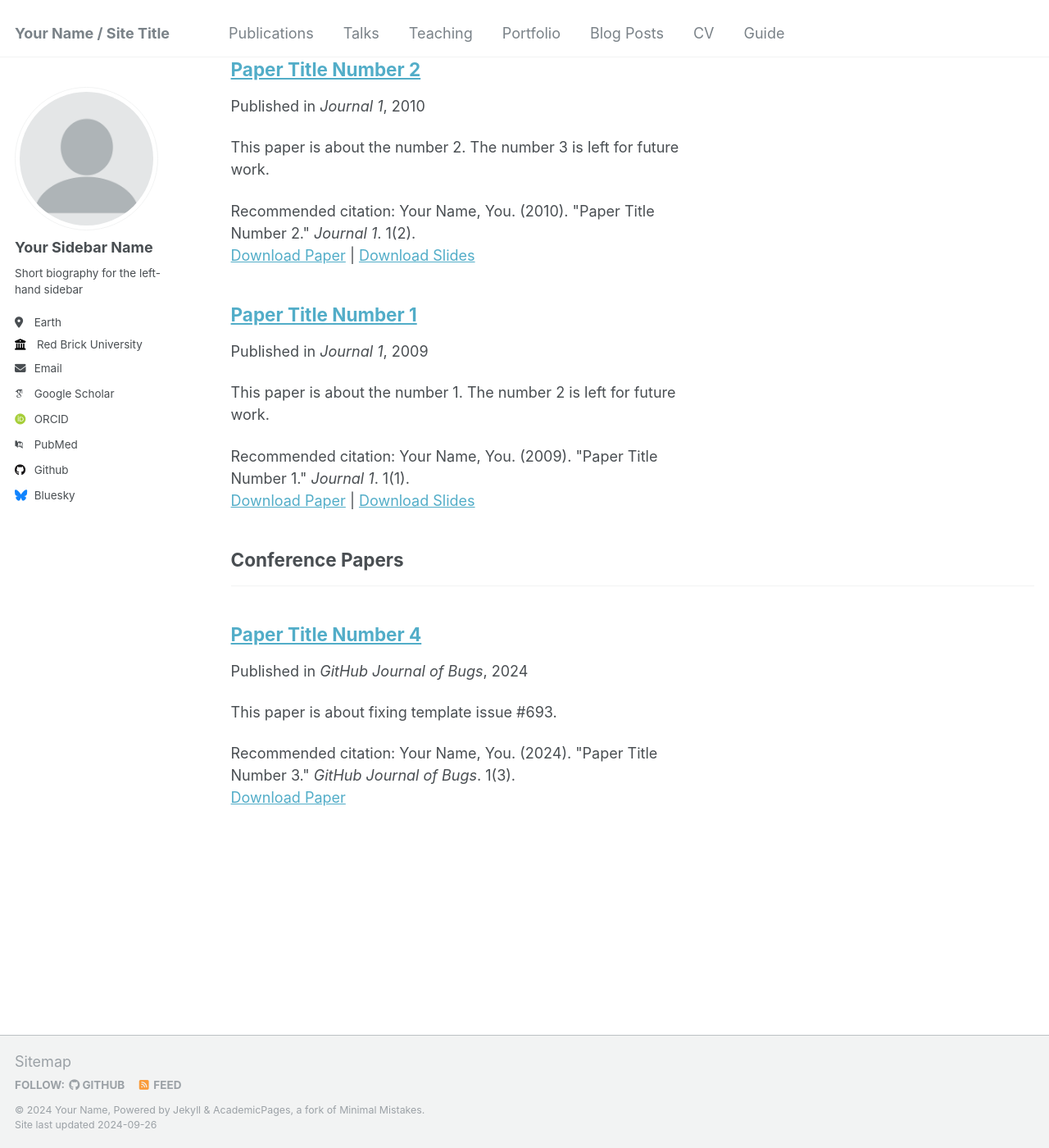
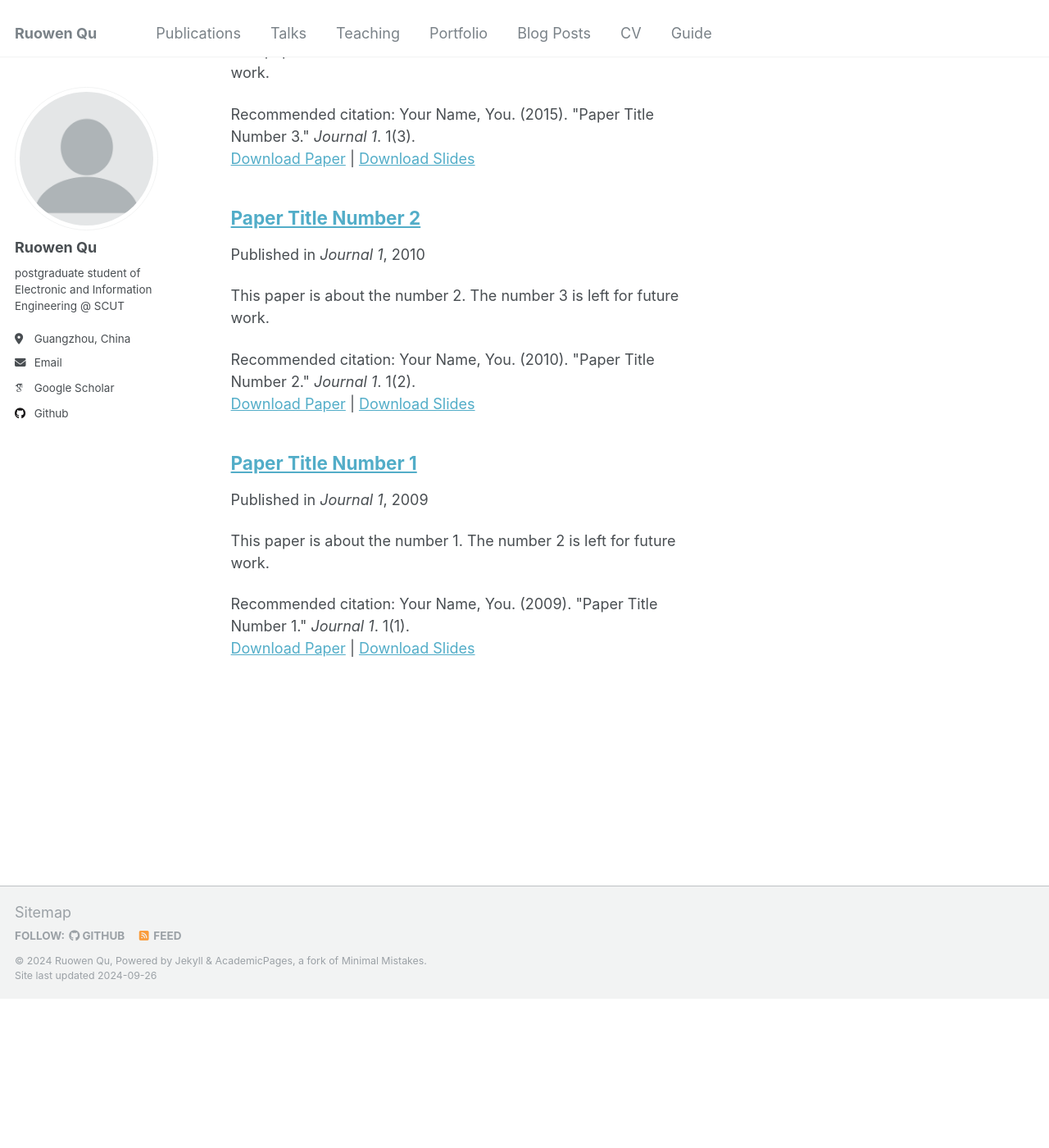
Before and after one commit to WillowRw/WillowRw.github.io, a Jekyll site: the page built from _pages/publications.html, in a window 1280 px wide and 1400 px high, scrolled down 539 px. Shown: the whole window at 82% size. Built offline with Jekyll 4.4.1, drawn with Linux system fonts in a browser that asks for light colours; some web fonts are replaced; after the commit the page ends 1757 px from its top, so only the background shows below that; part of the change alters nothing that is shown; some of the changed text lies outside the part shown.

Commit message:
info add

```diff
--- a/_config.yml
+++ b/_config.yml
@@ -3,86 +3,17 @@
 # This config file is meant for settings that affect your entire site, values
 # which you are expected to set up once and rarely need to edit after that.
 # For technical reasons, this file is *NOT* reloaded automatically when you use
-# `jekyll serve -l -H localhost`. If you change this file, please restart the
-# server process.
+# `jekyll serve`. If you change this file, please restart the server process.
 
-# Basic Site Settings
+# Site Settings
 locale                   : "en-US"
-title                    : "Your Name / Site Title"
+title                    : "Ruowen Qu"
 title_separator          : "-"
-name                     : &name "Your Name"
-description              : &description "personal description"
-url                      : https://academicpages.github.io # the base hostname & protocol for your site e.g. "https://mmistakes.github.io"
+name                     : &name "Ruowen Qu"
+description              : &description "postgraduate student"
+url                      : https://WillowRw.github.io # the base hostname & protocol for your site e.g. "https://mmistakes.github.io"
 baseurl                  : "" # the subpath of your site, e.g. "/blog"
 repository               : "academicpages/academicpages.github.io"
-
-# Site Author - The following control what appear as part of the author content on the side bar.
-#               If a field is blank the icon and link will not appear, otherwise it will be shown.
-#               Additional customization can be done by editing /_includes/author-profile.html
-author:
-  # Biographic information
-  avatar           : "profile.png"
-  name             : "Your Sidebar Name"
-  pronouns         : # example: "she/her"
-  bio              : "Short biography for the left-hand sidebar"
-  location         : "Earth"
-  employer         : "Red Brick University"
-  uri              : # URL
-  email            : "none@example.org"
-
-  # Academic websites
-  arxiv            : # URL - Update with the correct link to your profile
-  googlescholar    : "https://scholar.google.com/citations?user=PS_CX0AAAAAJ"
-  impactstory      : # URL
-  orcid            : "http://orcid.org/yourorcidurl"
-  semantic         : # URL
-  pubmed           : "https://www.ncbi.nlm.nih.gov/pubmed/?term=john+snow"
-  researchgate     : # URL
-
-  # Repositories and software development
-  bitbucket        : # Username - Update with your username on the site
-  codepen          : # Username
-  dribbble         : # Username
-  github           : "academicpages"
-  kaggle           : # Username
-  stackoverflow    : # User number or user number and name (i.e., use "1" or "1/jeff-atwood")
-
-  # Social media
-  bluesky          : "bsky.app" # Replace this with you Bluesky username
-  facebook         : # Username
-  flickr           : # Username
-  foursquare       : # Username
-  goodreads        : # Username
-  google_plus      : # Username
-  keybase          : # Username
-  instagram        : # Username
-  lastfm           : # Username
-  linkedin         : # Username
-  mastodon         : # URL
-  medium           : # URL
-  pinterest        : # Username
-  soundcloud       : # Username
-  steam            : # Username
-  telegram         : # URL
-  tumblr           : # Username
-  twitter          : # Username for X / Twitter
-  vine             : # Username
-  weibo            : # Username
-  wikipedia        : # Username
-  xing             : # Username
-  youtube          : # Username
-  zhihu            : # URL
-
-# Publication Category - The following the list of publication categories and their headings
-publication_category:
-  books:
-    title: 'Books'
-  manuscripts:
-    title: 'Journal Articles'
-  conferences:
-    title: 'Conference Papers'
-
-# Site Settings
 teaser                   :  # filename of teaser fallback teaser image placed in /images/, .e.g. "500x300.png"
 breadcrumbs              : false # true, false (default)
 words_per_minute         : 160
@@ -116,16 +47,13 @@ staticman:
       options:
         format           : "iso8601" # "iso8601" (default), "timestamp-seconds", "timestamp-milliseconds"
 atom_feed:
-  hide                   : false     # change to true to hide the RSS feed in the footer
   path                   : # blank (default) uses feed.xml
-
 
 # SEO Related
 google_site_verification :
 bing_site_verification   :
 alexa_site_verification  :
 yandex_site_verification :
-
 
 # Social Sharing
 twitter:
@@ -145,9 +73,48 @@ social:
 
 # Analytics
 analytics:
-  provider               :  "false" # false (default), "google", "google-universal", "google-analytics-4", "custom"
+  provider               :  "google-universal" # false (default), "google", "google-universal", "custom"
   google:
     tracking_id          :
+
+
+# Site Author
+author:
+  name             : "Ruowen Qu"
+  avatar           : "profile.png"
+  bio              : "postgraduate student of Electronic and Information Engineering @ SCUT"
+  location         : "Guangzhou, China"
+  employer         :
+  pubmed           : #"https://www.ncbi.nlm.nih.gov/pubmed/?term=john+snow"
+  googlescholar    : "https://scholar.google.com.hk/citations?hl=zh-CN&user=7uqnUMYAAAAJ"
+  email            : "willowrw0616@gmail.com"
+  researchgate     :  # example: "https://www.researchgate.net/profile/yourprofile"
+  uri              :
+  bitbucket        :
+  codepen          :
+  dribbble         :
+  flickr           :
+  facebook         :
+  foursquare       :
+  github           : "WillowRw"
+  google_plus      :
+  keybase          :
+  instagram        :
+  impactstory      : #"https://profiles.impactstory.org/u/xxxx-xxxx-xxxx-xxxx"
+  lastfm           :
+  linkedin         :
+  orcid            : #"http://orcid.org/yourorcidurl"
+  pinterest        :
+  soundcloud       :
+  stackoverflow    : # http://stackoverflow.com/users/123456/username
+  steam            :
+  tumblr           :
+  twitter          : #"replacethistwitterhandle"
+  vine             :
+  weibo            :
+  xing             :
+  youtube          :
+  wikipedia        :
 
 
 # Reading Files
@@ -160,26 +127,23 @@ exclude:
   - "*.sublime-workspace"
   - .asset-cache
   - .bundle
-  - .github
   - .jekyll-assets-cache
   - .sass-cache
+  - CHANGELOG
+  - Capfile
+  - Gemfile
+  - Gruntfile.js
+  - LICENSE
+  - README
+  - Rakefile
   - assets/js/_main.js
   - assets/js/plugins
   - assets/js/vendor
-  - CHANGELOG
-  - Capfile
   - config
-  - Dockerfile
-  - Gemfile
-  - Gruntfile.js
   - gulpfile.js
-  - LICENSE
-  - local
   - log
   - node_modules
-  - package.json*
-  - Rakefile
-  - README
+  - package.json
   - tmp
   - vendor
 keep_files:
@@ -209,7 +173,7 @@ kramdown:
   enable_coderay: false
 
 
-# These settings control the types of collections used by the template
+# Collections
 collections:
   teaching:
     output: true
@@ -225,7 +189,7 @@ collections:
     permalink: /:collection/:path/
 
 
-# These settings control how pages and collections are included in the site
+# Defaults
 defaults:
   # _posts
   - scope:
@@ -281,7 +245,6 @@ defaults:
       author_profile: true
       share: true
 
-
 # Sass/SCSS
 sass:
   sass_dir: _sass
@@ -292,23 +255,22 @@ sass:
 permalink: /:categories/:title/
 # paginate: 5 # amount of posts to show
 # paginate_path: /page:num/
-timezone: Etc/UTC # http://en.wikipedia.org/wiki/List_of_tz_database_time_zones
+timezone: America/Los_Angeles # http://en.wikipedia.org/wiki/List_of_tz_database_time_zones
 
 
 # Plugins
 plugins:
-  - jekyll-feed
-  - jekyll-gist
   - jekyll-paginate
   - jekyll-sitemap
-  - jemoji
-
-# Mimic GitHub Pages with --safe
+  - jekyll-gist
+  - jekyll-feed
+  - jekyll-redirect-from
+# mimic GitHub Pages with --safe
 whitelist:
-  - jekyll-feed
-  - jekyll-gist
   - jekyll-paginate
   - jekyll-sitemap
+  - jekyll-gist
+  - jekyll-feed
   - jemoji
 
 
```
